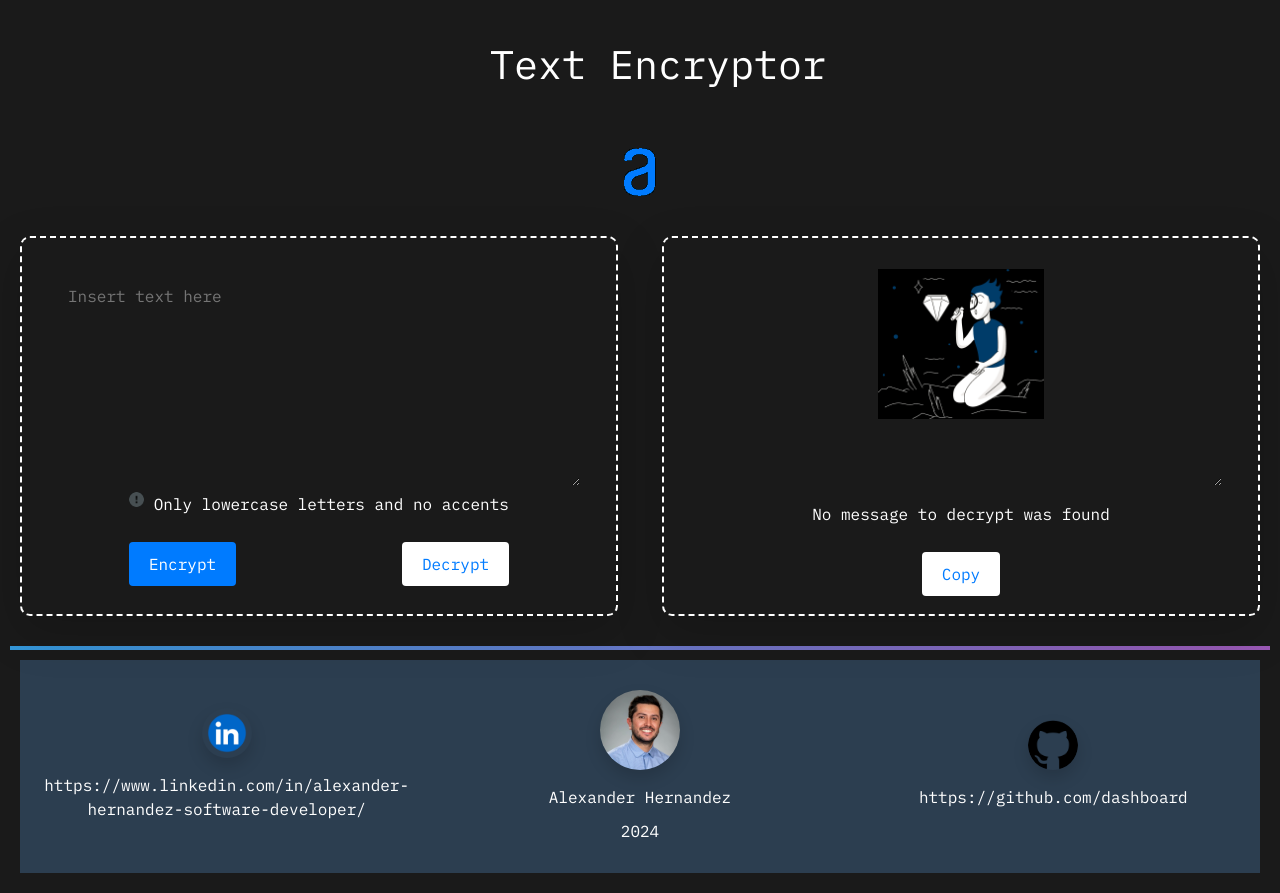
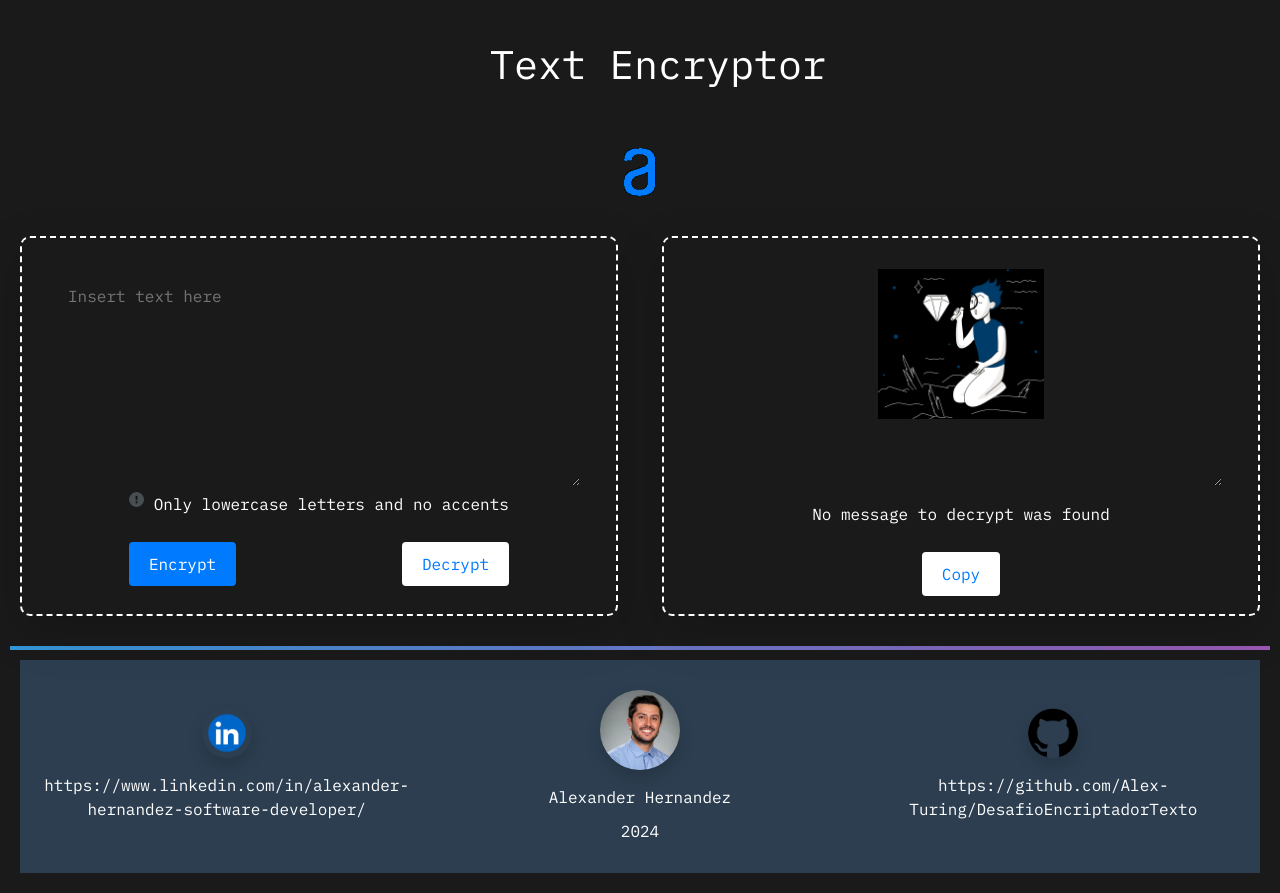
Before and after one commit to Alex-Turing/DesafioEncriptadorTexto, a plain HTML site: page index.html in a window 1280 px wide. Drawn offline with nearby package versions, Linux system fonts and the light colour scheme.

Commit message:
GitHunb url included

```diff
--- a/index.html
+++ b/index.html
@@ -77,7 +77,7 @@
       <div class="footer-item">
         <img class="img-fluid rounded-circle shadow mx-auto" src="images/github-logo.png" alt="github" style="width: 50px; height: 50px;">
         <a href="https://github.com/dashboard" target="_blank" style="color: #ffffff; text-decoration: none; background-color: transparent; display: block; text-align: center;">
-          https://github.com/dashboard
+          https://github.com/Alex-Turing/DesafioEncriptadorTexto
         </a>
       </div>
     </div>
```
